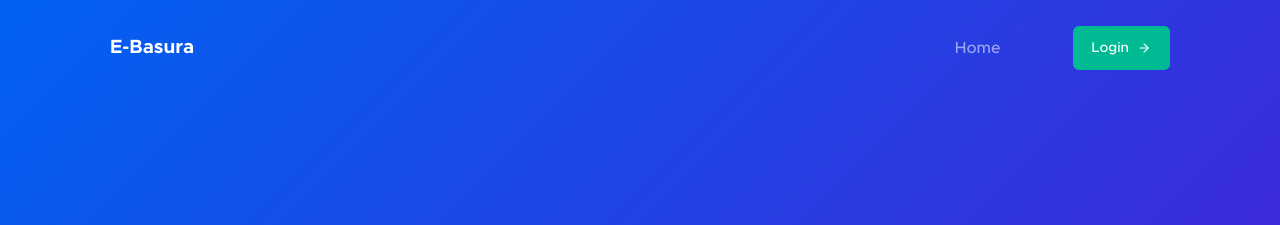
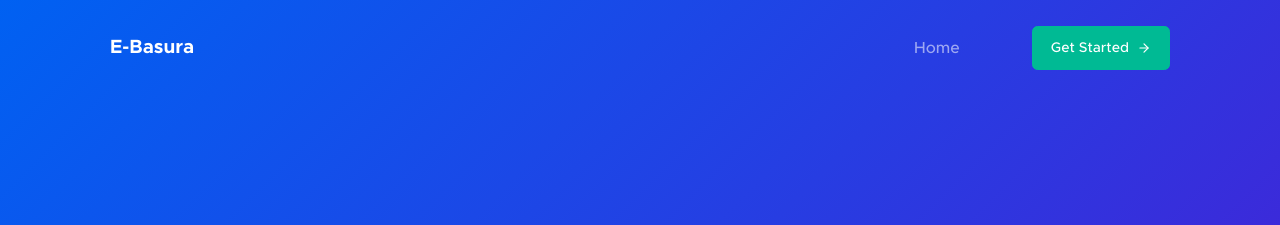
Before and after one commit to ebasura/ebasura, a PHP site: page /ebasura/login.php in a window 1280 px wide. Shown: the top 225 px of the page. Run offline with PHP 8.4, Linux system fonts and the light colour scheme; some libraries are stand-ins or nearby versions.

Commit message:
no waste

```diff
--- a/login.php
+++ b/login.php
@@ -137,11 +137,10 @@ if ($login->isRememberSet()) {
                                 <li class="nav-item"><a class="nav-link" href="#">Home</a></li>
 
                             </ul>
-                            <button class="btn fw-500 ms-lg-4 btn-teal" data-bs-toggle="modal"
-                                data-bs-target="#exampleModal">
-                                Login
+                            <a class="btn fw-500 ms-lg-4 btn-teal" href="get-started.php">
+                                Get Started
                                 <i class="ms-2" data-feather="arrow-right"></i>
-                            </button>
+                            </a>
                         </div>
                     </div>
                 </nav>
```
Also changed, not shown: get-started.php (renamed from login2.php).
